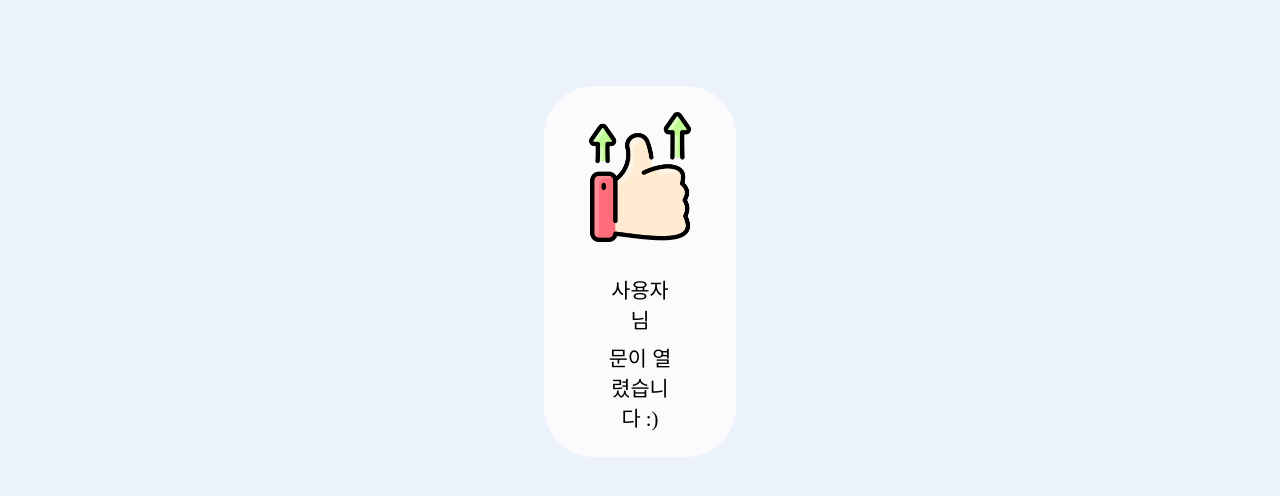
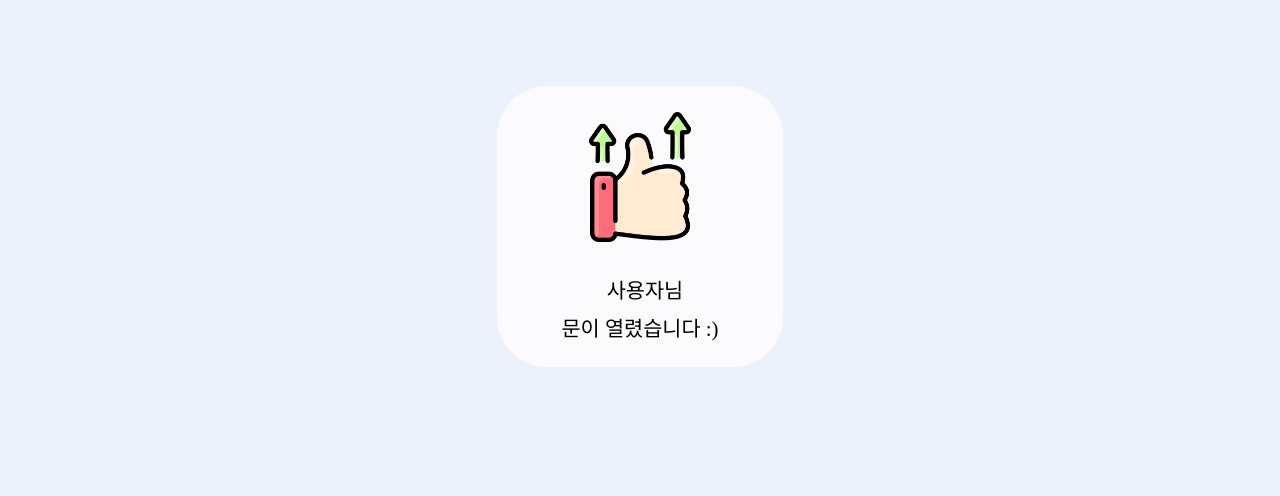
Before and after one commit to wwwxsv19/Dr.smoos, a plain HTML site: page templates/registered_user.html in a window 1280 px wide. Shown: the part 76-572 px from the top of the page. Drawn offline with Linux system fonts and the light colour scheme; a web font is replaced by a local one.

```diff
--- a/templates/registered_user.html
+++ b/templates/registered_user.html
@@ -56,7 +56,6 @@
 
         .box {
             background-color: #FBFBFD;
-            width: 15%;
             padding: 2% 5%;
             display: flex;
             flex-direction: column;
@@ -68,6 +67,12 @@
         img {
             width: 130px;
             height: 130px;
+        }
+
+        .user--information {
+            display: flex;
+            gap: 10px;
+            justify-content: center;
         }
 
         .textbox {
```
